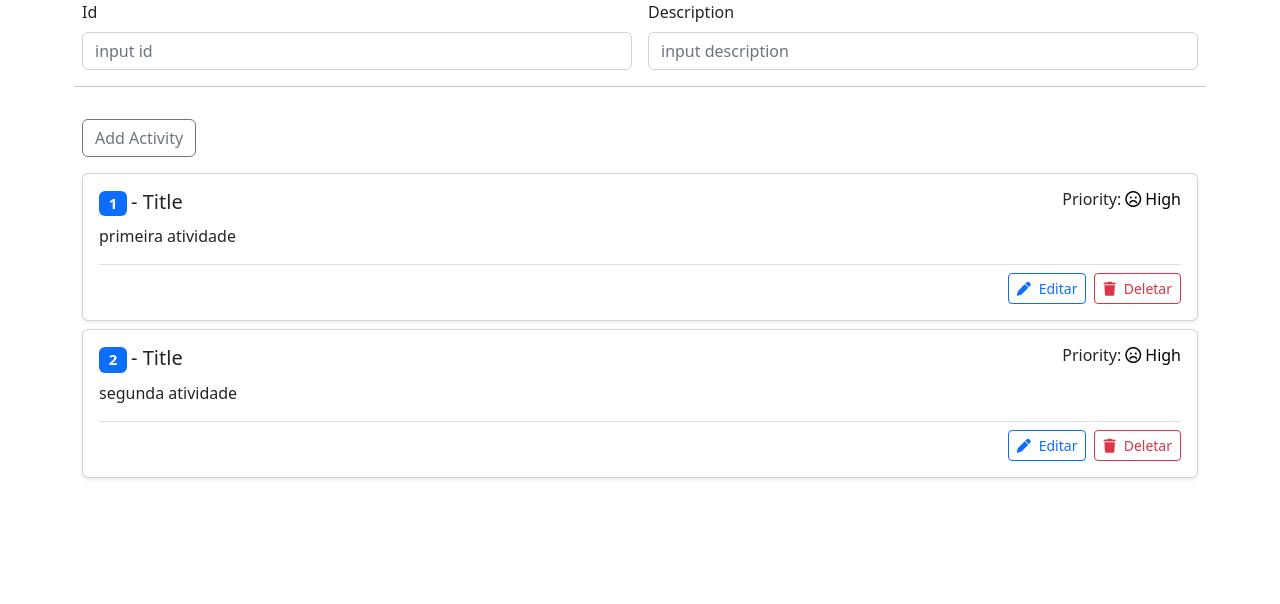
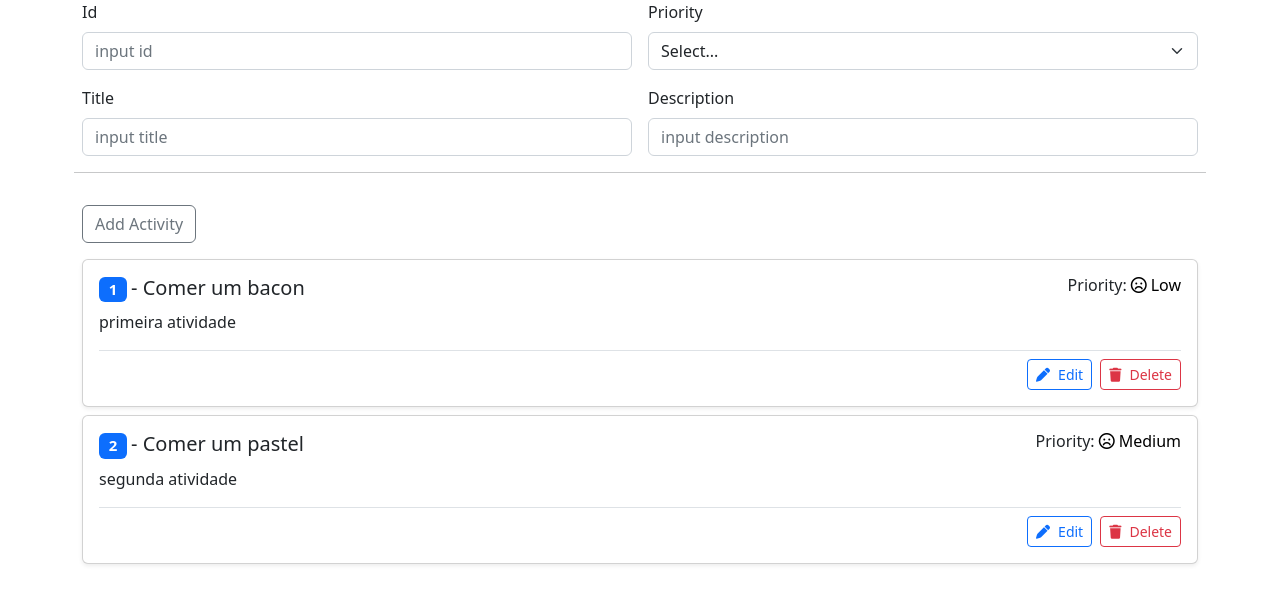
Before and after one commit to rodrigol01/FullStack-ASP-.NET-REACTJS, a React (Create React App) app: page / in a window 1280 px wide. Shown: the top 604 px of the page. Built offline with nearby package versions, Linux system fonts and the light colour scheme.

Commit message:
add filds input description and title

```diff
--- a/src/App.js
+++ b/src/App.js
@@ -4,10 +4,14 @@ import "./App.css";
 let initialState = [
   {
     id: 1,
+    priority: "Low",
+    title: "Comer um bacon",
     description: "primeira atividade",
   },
   {
     id: 2,
+    priority: "Medium",
+    title: "Comer um pastel",
     description: "segunda atividade",
   },
 ];
@@ -19,6 +23,8 @@ function App() {
     e.preventDefault();
     const activity = {
       id: document.getElementById("id").value,
+      priority: document.getElementById("priority").value,
+      title: document.getElementById("title").value,
       description: document.getElementById("description").value,
     };
 
@@ -32,7 +38,7 @@ function App() {
     <Fragment>
       <form className="row g-3">
         <div className="col-md-6">
-          <label htmlFor="id" className="form-label">
+          <label className="form-label">
             Id
           </label>
           <input
@@ -43,8 +49,32 @@ function App() {
           />
         </div>
 
+        <div class="col-md-6">
+          <label className="form-label">
+            Priority
+          </label>
+          <select id="priority" className="form-select">
+            <option defaultValue={0}>Select...</option>
+            <option value={1}>Low</option>
+            <option value={2}>Medium</option>
+            <option value={3}>High</option>
+          </select>
+        </div>
+
         <div className="col-md-6">
-          <label htmlFor="description" className="form-label">
+          <label className="form-label">
+            Title
+          </label>
+          <input
+            id="title"
+            type="text"
+            className="form-control"
+            placeholder="input title"
+          />
+        </div>
+
+        <div className="col-md-6">
+          <label className="form-label">
             Description
           </label>
           <input
@@ -70,13 +100,13 @@ function App() {
                 <div className="d-flex justify-content-between">
                   <h5 className="card-title">
                     <span className="badge text-bg-primary me-1">{act.id}</span>
-                    - Title
+                    - {act.title}
                   </h5>
                   <h6>
                     Priority:
                     <span className="text-black ms-1">
                       <i className="me-1 fa-regular fa-face-frown" />
-                      High
+                      {act.priority}
                     </span>
                   </h6>
                 </div>
@@ -84,11 +114,11 @@ function App() {
                 <div className="d-flex justify-content-end border-top pt-2 m-0">
                   <button className="btn btn-sm btn-outline-primary me-2 ">
                     <i className="fas fa-pen me-2"></i>
-                    Editar
+                    Edit
                   </button>
                   <button className="btn btn-sm btn-outline-danger">
                     <i className="fas fa-trash me-2"></i>
-                    Deletar
+                    Delete
                   </button>
                 </div>
               </div>
```
